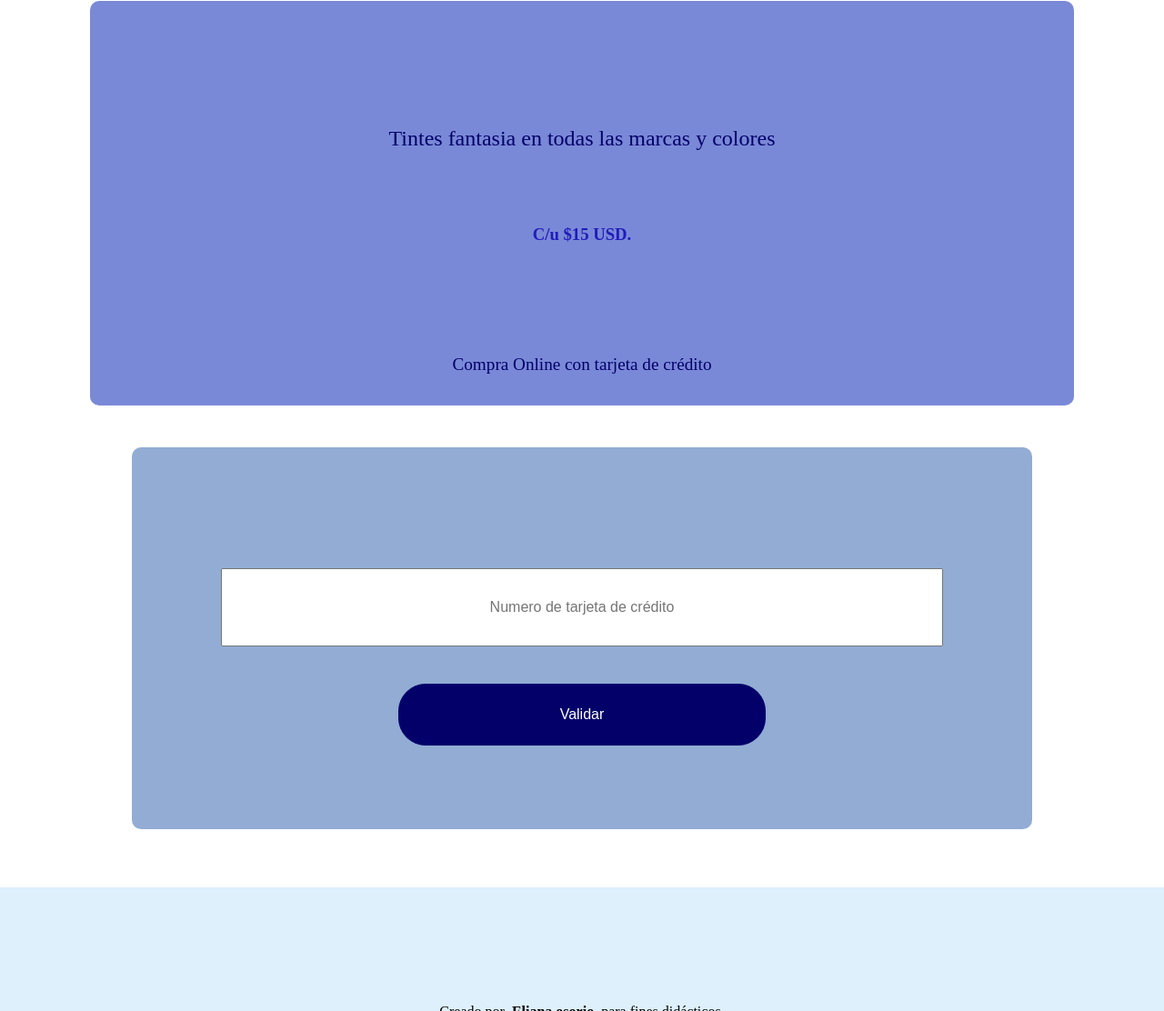
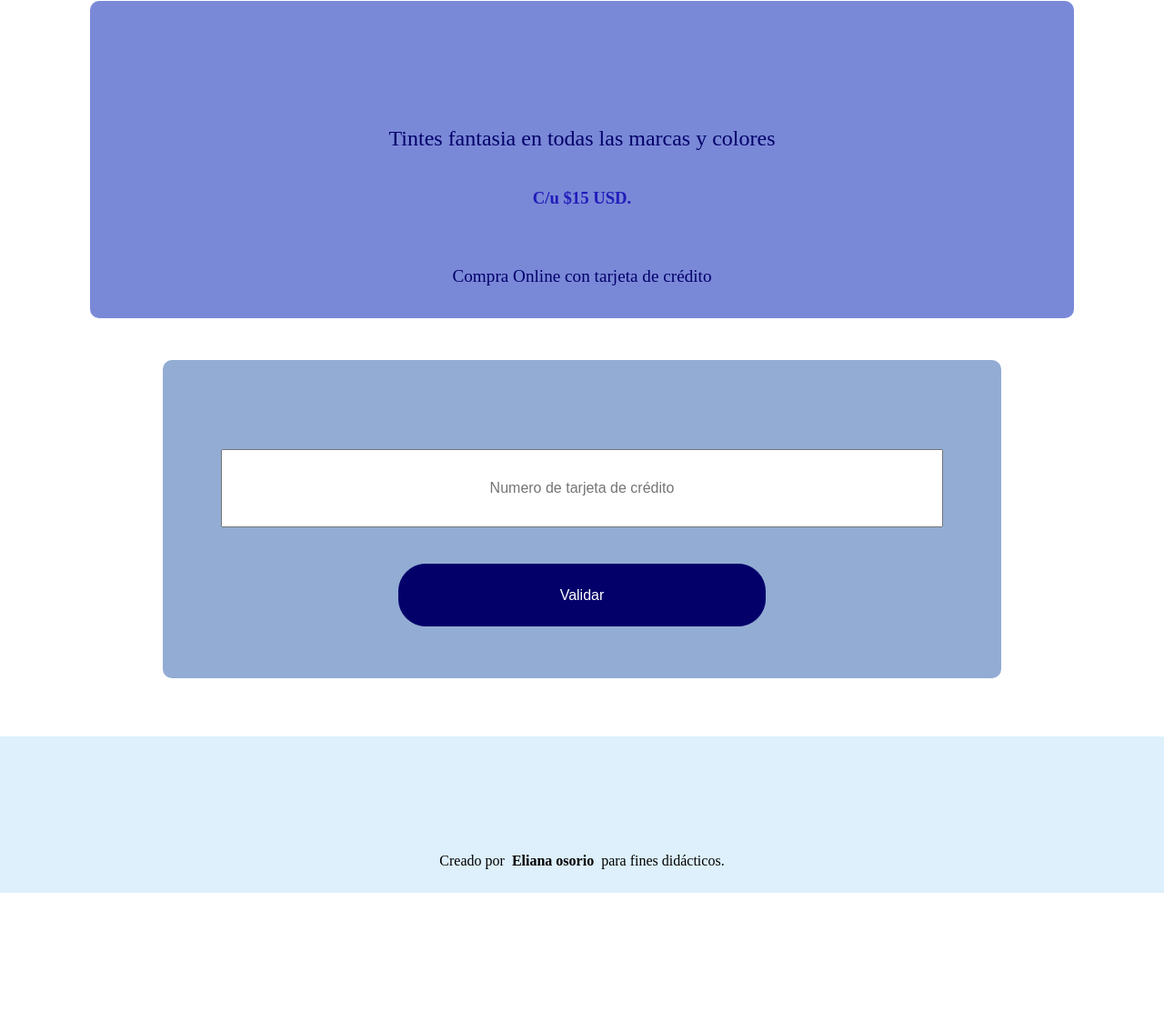
Before and after one commit to monocuka/card-validation, a plain HTML site: page src/index.html in a window 1280 px wide. Shown: the part 831-1943 px from the top of the page at 91% size. After the commit the page ends 1813 px from the top, so only its background shows below. Drawn offline with Linux system fonts and the light colour scheme.

Commit message:
fix: changes padding

```diff
--- a/src/style.css
+++ b/src/style.css
@@ -35,21 +35,20 @@ main{
 }
 #price{
     text-align: center;
-    padding: 5%;
     color: #211CBB;
 }
 #intro2{
     display: flex;
     justify-content: center;
     text-align: center;
-    padding-top: 10%;
+    padding-top: 8%;
     font-size: 1.2em;
 }
 #callAction{
     display: flex;
     flex-direction: column;
     align-items: center;
-    padding: 8%;
+    padding: 5%;
     background-color: #92ACD4;
     margin-top: 4%;
     width: 70%;
```
